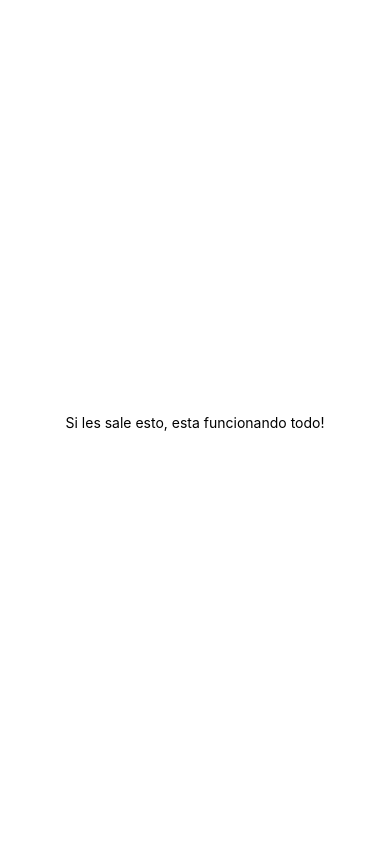
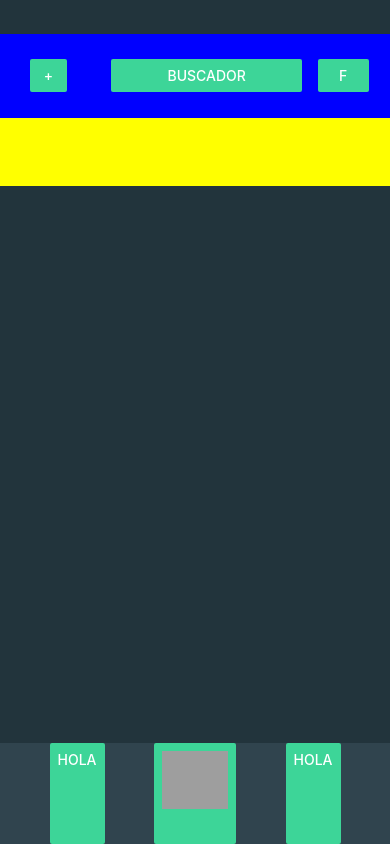
Before and after one commit to areyes26/react-native, a React Native app in the folder ProyectoFinal/: screen / in a window 390 px wide. Built offline with nearby package versions, Linux system fonts and the light colour scheme; grey boxes are pictures that could not be loaded.

Commit message:
Estructura y css

```diff
--- a/ProyectoFinal/App.js
+++ b/ProyectoFinal/App.js
@@ -1,21 +1,48 @@
-import { StatusBar } from 'expo-status-bar';
-import React from 'react';
-import { StyleSheet, Text, View } from 'react-native';
 
-export default function App() {
-  return (
-    <View style={styles.container}>
-      <Text>Si les sale esto, esta funcionando todo!</Text>
-      <StatusBar style="auto" />
+import React,{ Component } from 'react';
+import{
+  Text,
+  View,
+  Button,
+  Image,
+
+} from "react-native";
+export default class App extends Component {
+
+  render(){
+    return (
+    <View style={{flex:1, backgroundColor: "#30444E"}}>
+     <View style={{backgroundColor: "#22343C", height:"4%", width: "100%",}}></View>
+
+     <View style={{backgroundColor: "blue", height:"10%",flexDirection:"row", }}>
+        <View style={{width:"9.5%", marginLeft:"7.7%", height:"100%",justifyContent:"center"}}>
+          <Button color="#3DD598" title="+" style={{height:"6%"}}></Button>
+        </View>
+        <View style={{width:"49%",marginLeft:"11.3%", height:"100%",justifyContent:"center" }}>
+          <Button color="#3DD598" title="buscador" style={{height:"6%"}}></Button>
+        </View>
+        <View style={{width:"13%",marginLeft:"4%", height:"100%" ,justifyContent:"center"}}>
+          <Button color="#3DD598" title="F" style={{height:"6%"}}></Button>
+        </View>
+     </View>
+
+     <View style={{backgroundColor: "yellow", height:"8%", width: "100%",}}>
+
+     </View>
+
+     <View style={{backgroundColor: "#22343C", height:"66%", width: "100%",}}></View>
+
+     <View style={{backgroundColor: "#30444E", height:"12%", width: "100%", flexDirection: "row", justifyContent: "space-evenly", borderRadius: "25px 25px 0px 0xpx"}}>
+       <Button color="#3DD598" title= "Hola" style={{width:"20%"}}></Button>
+       <Button color="#3DD598" title={<Image style={{width: 66,height: 58}} source={require("./assets/Path.png")}/>} style={{width:"20%"}}></Button>
+       <Button color="#3DD598" title= "Hola" style={{width:"%"}}></Button>
+
+     </View>
+
     </View>
-  );
-}
+    );
+  }
+  }
 
-const styles = StyleSheet.create({
-  container: {
-    flex: 1,
-    backgroundColor: '#fff',
-    alignItems: 'center',
-    justifyContent: 'center',
-  },
-});
+
+;
```
